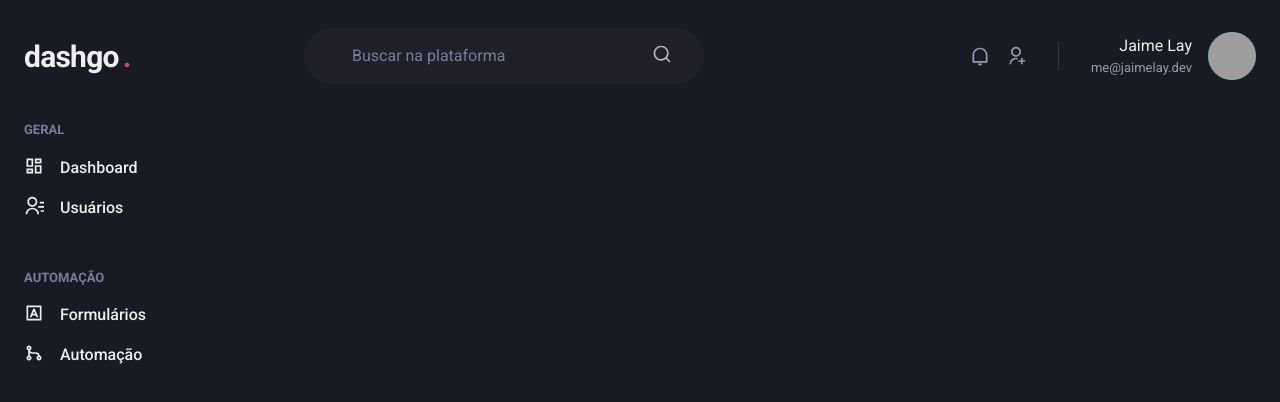
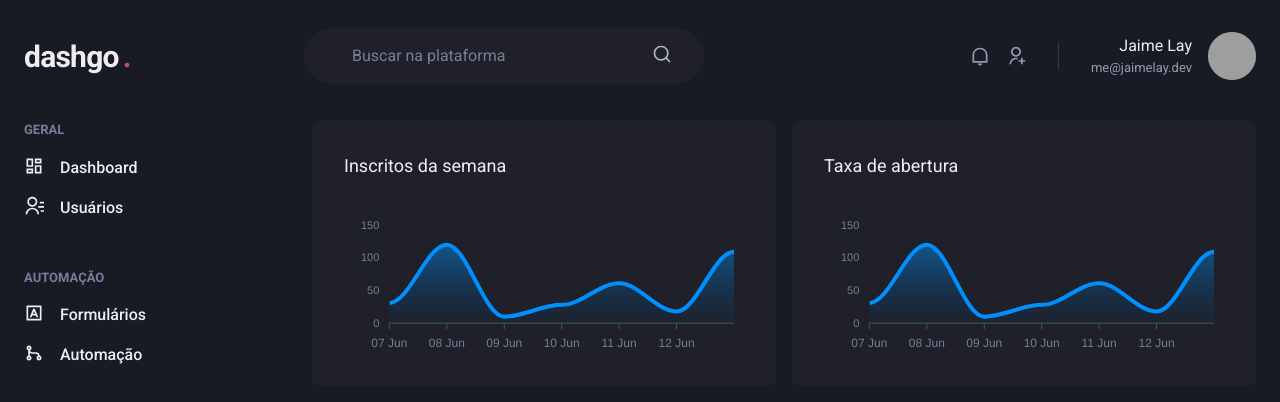
Before and after one commit to Uvacoder/dashboardgo, a Next.js app: page /dashboard in a window 1280 px wide. Shown: the top 402 px of the page. Built offline with nearby package versions, Linux system fonts and the light colour scheme; grey boxes are pictures that could not be loaded.

Commit message:
sidebar page

```diff
--- a/package.json
+++ b/package.json
@@ -11,9 +11,11 @@
     "@chakra-ui/react": "^1.6.3",
     "@emotion/react": "^11.4.0",
     "@emotion/styled": "^11.3.0",
+    "apexcharts": "^3.27.1",
     "framer-motion": "^4.1.17",
     "next": "^10.2.3",
     "react": "^17.0.2",
+    "react-apexcharts": "^1.3.9",
     "react-dom": "^17.0.2",
     "react-icons": "^4.2.0"
   },
--- a/src/pages/dashboard.tsx
+++ b/src/pages/dashboard.tsx
@@ -1,6 +1,63 @@
-import { Flex } from "@chakra-ui/react";
+import { Flex, SimpleGrid, Box, Text, theme } from "@chakra-ui/react";
+import dynamic from 'next/dynamic';
 import { Header } from "../components/Header";
 import { Sidebar } from "../components/Sidebar";
+
+const Chart = dynamic(() => import('react-apexcharts'), {
+    ssr: false,
+})
+
+const options = {
+    chart: {
+        toolbar: {
+            show: false,
+        },
+        zoom: {
+            enabled: false,
+        },
+        foreColor: theme.colors.gray[500],
+    },
+    grid: {
+        show: false,
+    },
+    dataLabels: {
+        enabled: false,
+    },
+    tooltip: {
+        enabled: false,
+    },
+    xaxis: {
+        type: 'datetime',
+        axisBorder: {
+            color: theme.colors.gray[600]
+        },
+        axisTicks: {
+            color: theme.colors.gray[600]
+        },
+        categories: [
+            '2021-06-07T00:00:00.000Z',
+            '2021-06-08T00:00:00.000Z',
+            '2021-06-09T00:00:00.000Z',
+            '2021-06-10T00:00:00.000Z',
+            '2021-06-11T00:00:00.000Z',
+            '2021-06-12T00:00:00.000Z',
+            '2021-06-13T00:00:00.000Z'
+        ],
+    },
+    fill: {
+        opacity: 0.3,
+        type: 'gradient',
+        gradient: {
+            shade: 'dark',
+            opacityFrom: 0.7,
+            opacityTo: 0.3,
+        }
+    }
+};
+
+const series = [
+    { name: 'series1', data: [31, 120, 10, 28, 61, 18, 109] }
+]
 
 export default function Dashboard() {
     return (
@@ -9,6 +66,28 @@ export default function Dashboard() {
 
             <Flex w="100%" my="6" maxWidth={1480} mx="auto" px="6">
                 <Sidebar />
+
+                <SimpleGrid flex="1" gap="4" minChildWidth="320px" align="flex-start">
+                    <Box
+                        p="8"
+                        bg="gray.800"
+                        borderRadius={8}
+                        pb="4"
+                    >
+                        <Text fontSize="lg" mb="4">Inscritos da semana</Text>
+                        <Chart options={options} series={series} type="area" height={160} />
+                    </Box>
+
+                    <Box
+                        p="8"
+                        bg="gray.800"
+                        borderRadius={8}
+                        pb="4"
+                    >
+                        <Text fontSize="lg" mb="4">Taxa de abertura</Text>
+                        <Chart options={options} series={series} type="area" height={160} />
+                    </Box>
+                </SimpleGrid>
             </Flex>
         </Flex>
     );
```
